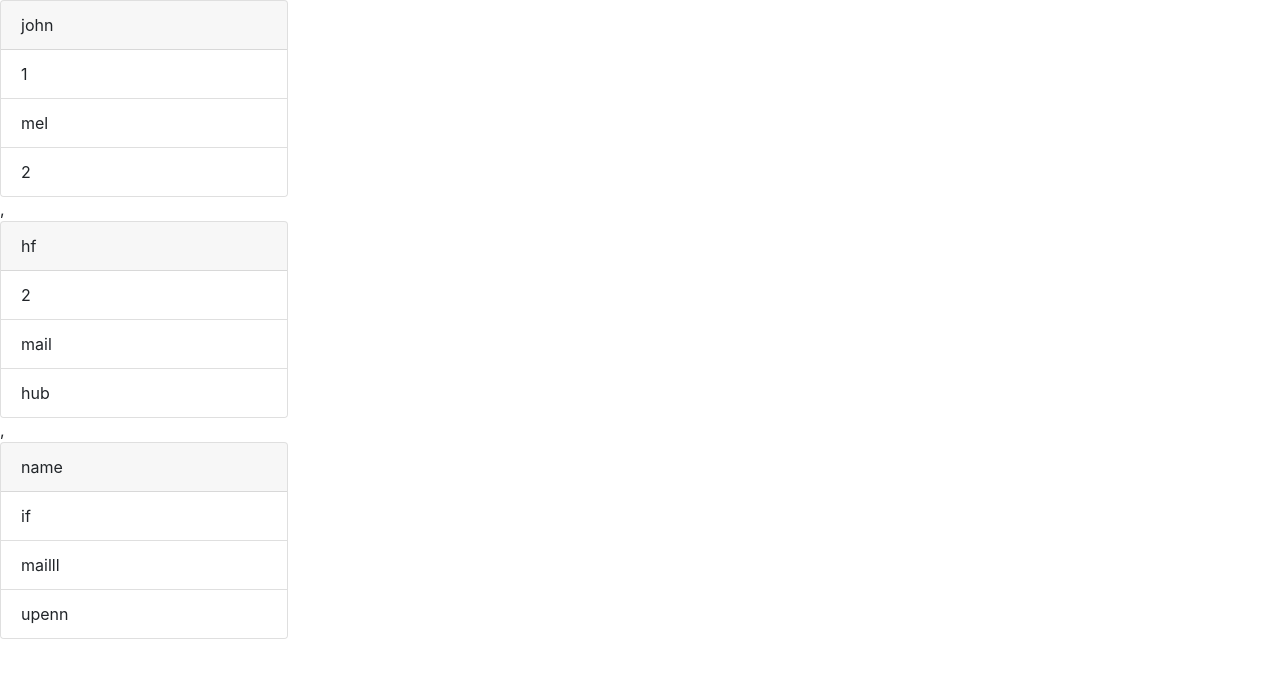
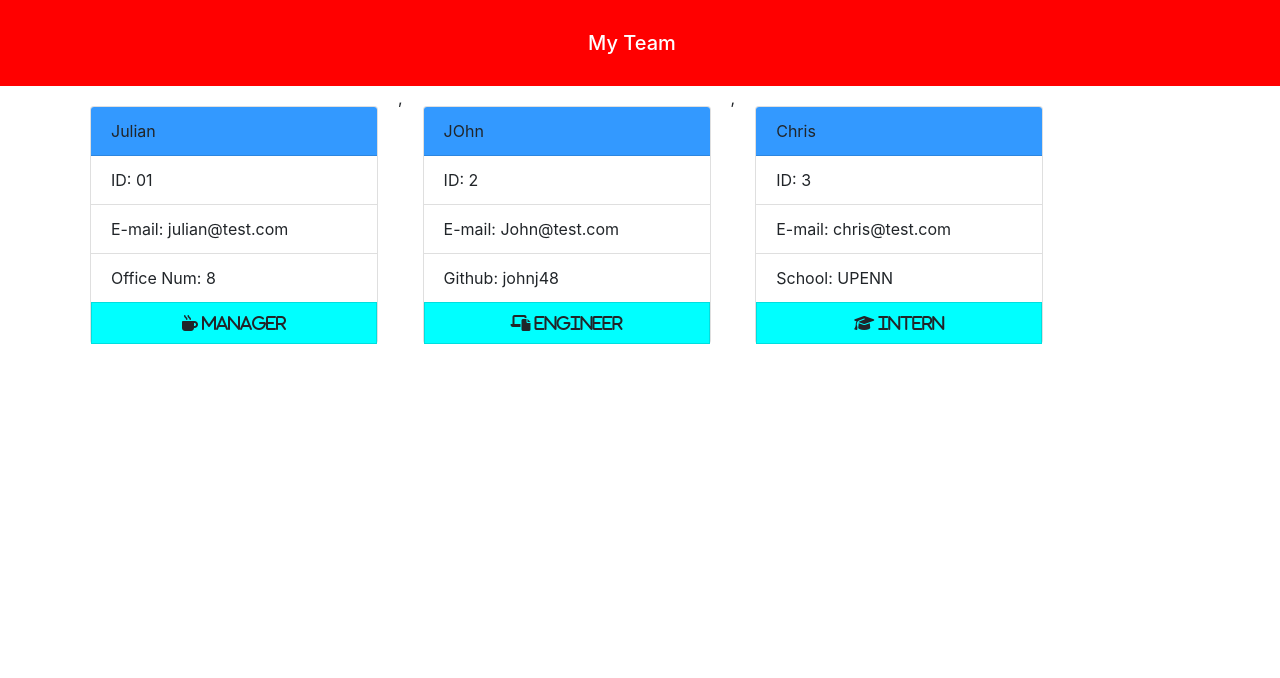
Before and after one commit to julianr3/dreamteam-builder, a website: page index.html in a window 1280 px wide. Drawn offline with nearby package versions, Linux system fonts and the light colour scheme.

Commit message:
ran test, created 'test' index.html

```diff
--- a/index.html
+++ b/index.html
@@ -5,36 +5,50 @@
         <meta http-equiv="X-UA-Compatible" content="IE=edge">
         <meta name="viewport" content="width=device-width, initial-scale=1.0">
         <link rel="stylesheet" href="https://cdn.jsdelivr.net/npm/bootstrap@4.0.0/dist/css/bootstrap.min.css" integrity="sha384-Gn5384xqQ1aoWXA+058RXPxPg6fy4IWvTNh0E263XmFcJlSAwiGgFAW/dAiS6JXm" crossorigin="anonymous">
-        <title>Document</title>
+        <script src="https://kit.fontawesome.com/3dfa849c39.js" crossorigin="anonymous"></script>
+        <link rel="stylesheet" href="./src/style.css"/>
+        <title>My Team</title>
     </head>
     <body>
-        <div class="card" style="width: 18rem;">
+    <nav class="navbar">
+            <div class="navbar-header">
+                <span class="navbar-brand mb-0 h1">My Team</span>
+            </div>
+        </nav>
+        <div class="container">
+            <div class="row">
+                <div class="card" style="width: 18rem;">
     <div class="card-header">
-      john
+      Julian
     </div>
     <ul class="list-group list-group-flush">
-      <li class="list-group-item">1</li>
-      <li class="list-group-item">mel</li>
-        <li class="list-group-item">2</li>
+      <li class="list-group-item">ID: 01</li>
+      <li class="list-group-item">E-mail: julian@test.com</li>
+        <li class="list-group-item">Office Num: 8</li>
+        <li id="rolee" class="fa-solid fa-mug-hot"> MANAGER</li>
     </ul>
   </div>,<div class="card" style="width: 18rem;">
     <div class="card-header">
-      hf
+      JOhn
     </div>
     <ul class="list-group list-group-flush">
-      <li class="list-group-item">2</li>
-      <li class="list-group-item">mail</li>
-        <li class="list-group-item">hub</li>
+      <li class="list-group-item">ID: 2</li>
+      <li class="list-group-item">E-mail: John@test.com</li>
+        <li class="list-group-item">Github: johnj48</li>
+        <li id="rolee" class="fa-solid fa-laptop-file"> ENGINEER</i>
     </ul>
   </div>,<div class="card" style="width: 18rem;">
     <div class="card-header">
-      name
+      Chris
     </div>
     <ul class="list-group list-group-flush">
-      <li class="list-group-item">if</li>
-      <li class="list-group-item">mailll</li>
-        <li class="list-group-item">upenn</li>
+      <li class="list-group-item">ID: 3</li>
+      <li class="list-group-item">E-mail: chris@test.com</li>
+        <li class="list-group-item">School: UPENN</li>
+        <li id="rolee" class="fa-solid fa-graduation-cap"> INTERN</i>
     </ul>
   </div>
+            </div>
+        </div>
     </body>
     </html>
--- /dev/null
+++ b/src/style.css
@@ -0,0 +1,36 @@
+.navbar-header {
+    float: left;
+    padding: 15px;
+    text-align: center;
+    width: 100%;
+    }
+
+
+
+.navbar{
+    background: rgb(255,0,0);
+    color: rgb(255, 255, 255);
+}
+
+
+.card{
+    margin: 20px;
+    padding: 0;
+}
+
+
+
+.card-header{
+    background: rgb(51,153,255)
+}
+
+
+#rolee{
+position: relative;
+display: block;
+padding: 0.75rem 1.25rem;
+margin-bottom: -1px;
+background-color: aqua;
+border: 1px solid rgba(0,0,0,.125);
+text-align: center;
+}
```
Also changed, not shown: src/generatehtml.js (+26 -12 lines), src/test.html (+9 -1 lines).
